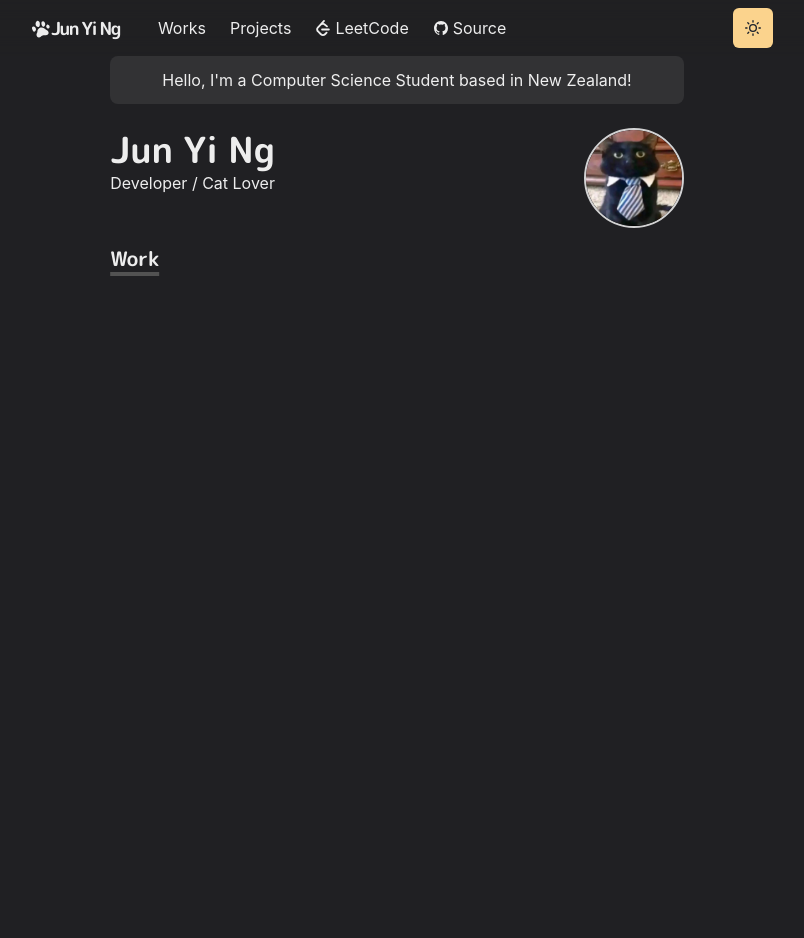
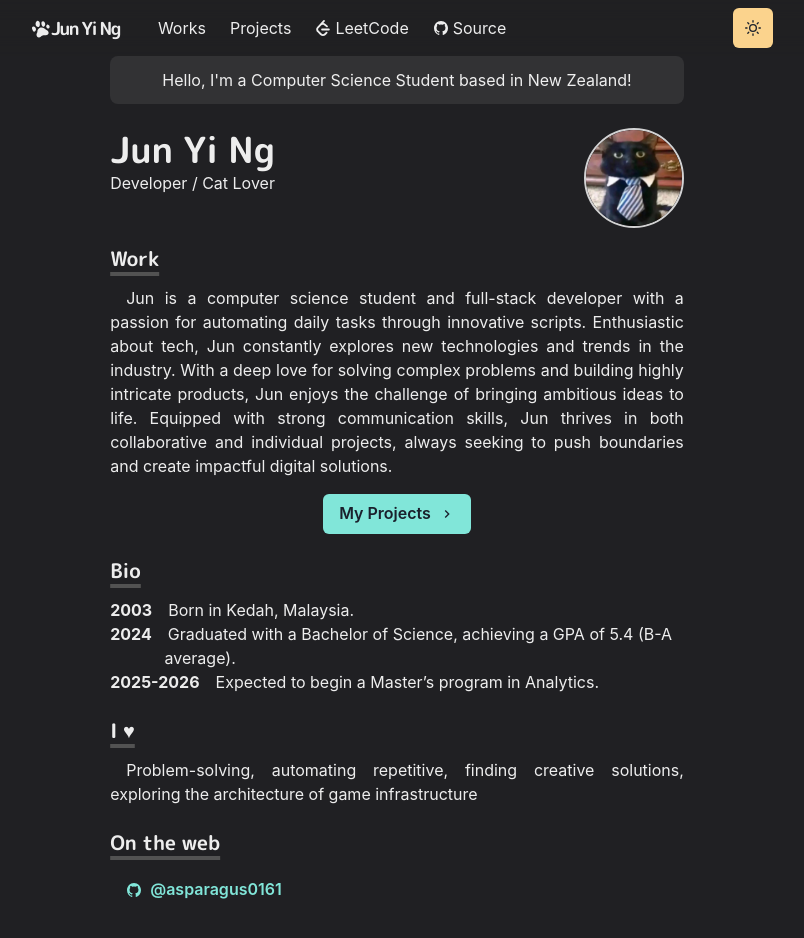
Before and after one commit to Jun0161/portfolio-website, a Next.js app: page / in a window 1280 px wide. Shown: the top 938 px of the page, without its empty margins (243-1047 px from the left). Before the commit the page ends 800 px from the top, so only its background shows below. Built offline with nearby package versions, Linux system fonts and the light colour scheme.

Commit message:
Main completed, added animation to theme swap

```diff
--- /dev/null
+++ b/components/bio.js
@@ -0,0 +1,12 @@
+import { Box } from "@chakra-ui/react"
+import styled from "@emotion/styled"
+
+export const BioSection = styled(Box) `
+padding-left: 3.4em;
+text-indent: -3.4em;
+`
+
+export const BioYear = styled.span`
+font-weight: bold;
+margin-right: 1em;
+`
--- /dev/null
+++ b/components/paragraph.js
@@ -0,0 +1,8 @@
+import styled from '@emotion/styled'
+
+const Paragraph = styled.p`
+  text-align: justify;
+  text-indent: 1em;
+`
+
+export default Paragraph
--- a/components/theme-toggle-button.js
+++ b/components/theme-toggle-button.js
@@ -1,16 +1,28 @@
-import { IconButton, useColorMode, useColorModeValue } from "@chakra-ui/react";
-import { SunIcon, MoonIcon } from "@chakra-ui/icons";
+import { AnimatePresence, motion } from 'framer-motion'
+import { IconButton, useColorMode, useColorModeValue } from '@chakra-ui/react'
+import { SunIcon, MoonIcon } from '@chakra-ui/icons'
 
 const ThemeToggleButton = () => {
-  const { toggleColorMode } = useColorMode();
+  const { toggleColorMode } = useColorMode()
   return (
-    <IconButton
-      aria-label="Toggle theme"
-      colorScheme={useColorModeValue("purple", "orange")}
-      icon={useColorModeValue(<MoonIcon />, <SunIcon />)}
-      onClick={toggleColorMode}
-    ></IconButton>
-  );
-};
+    <AnimatePresence mode="wait" initial={false}>
+      <motion.div
+        style={{ display: 'inline-block' }}
+        key={useColorModeValue('light', 'dark')}
+        initial={{ y: -20, opacity: 0 }}
+        animate={{ y: 0, opacity: 1 }}
+        exit={{ y: 20, opacity: 0 }}
+        transition={{ duration: 0.2 }}
+      >
+        <IconButton
+          aria-label="Toggle theme"
+          colorScheme={useColorModeValue('purple', 'orange')}
+          icon={useColorModeValue(<MoonIcon />, <SunIcon />)}
+          onClick={toggleColorMode}
+        ></IconButton>
+      </motion.div>
+    </AnimatePresence>
+  )
+}
 
-export default ThemeToggleButton;
+export default ThemeToggleButton
--- a/pages/index.js
+++ b/pages/index.js
@@ -1,14 +1,35 @@
-import { Container, Box, Heading, Image, useColorModeValue} from "@chakra-ui/react";
-import Section from "../components/section"
+import {
+  Link,
+  Container,
+  Box,
+  Heading,
+  Image,
+  useColorModeValue,
+  Button,
+  List,
+  ListItem
+} from '@chakra-ui/react'
+import NextLink from 'next/link'
+import Section from '../components/section'
+import Paragraph from '../components/paragraph'
+import { ChevronRightIcon } from '@chakra-ui/icons'
+import { BioSection, BioYear } from '../components/bio'
+import { IoLogoGithub } from 'react-icons/io5'
 
 const Page = () => {
   return (
     <Container>
-      <Box borderRadius="lg" bg={useColorModeValue("whiteAlpha.500", "whiteAlpha.200")} p={3} mb={6} align="center">
+      <Box
+        borderRadius="lg"
+        bg={useColorModeValue('whiteAlpha.500', 'whiteAlpha.200')}
+        p={3}
+        mb={6}
+        align="center"
+      >
         Hello, I&apos;m a Computer Science Student based in New Zealand!
       </Box>
 
-      <Box display={{ md: "flex" }}>
+      <Box display={{ md: 'flex' }}>
         <Box flexGrow={1}>
           <Heading as="h2" variant="page-title">
             Jun Yi Ng
@@ -21,15 +42,88 @@ const Page = () => {
           ml={{ md: 6 }}
           align="center"
         >
-          <Image borderColor="whiteAlpha.800" borderWidth={2} borderStyle="solid" maxWidth="100px" display="inline-block" borderRadius="full" src="/69883534.jfif" alt="Profile Image"/>
+          <Image
+            borderColor="whiteAlpha.800"
+            borderWidth={2}
+            borderStyle="solid"
+            maxWidth="100px"
+            display="inline-block"
+            borderRadius="full"
+            src="/69883534.jfif"
+            alt="Profile Image"
+          />
         </Box>
       </Box>
       <Section delay={0.1}>
-        <Heading as ="h3" variant="section-title">
-            Work
+        <Heading as="h3" variant="section-title">
+          Work
         </Heading>
+        <Paragraph>
+          Jun is a computer science student and full-stack developer with a
+          passion for automating daily tasks through innovative scripts.
+          Enthusiastic about tech, Jun constantly explores new technologies and
+          trends in the industry. With a deep love for solving complex problems
+          and building highly intricate products, Jun enjoys the challenge of
+          bringing ambitious ideas to life. Equipped with strong communication
+          skills, Jun thrives in both collaborative and individual projects,
+          always seeking to push boundaries and create impactful digital
+          solutions.
+        </Paragraph>
+        <Box align="center" my={4}>
+          <NextLink href="/projects">
+            <Button rightIcon={<ChevronRightIcon />} colorScheme="teal">
+              My Projects
+            </Button>
+          </NextLink>
+        </Box>
       </Section>
+      <Section delay={0.2}>
+        <Heading as="h3" variant="section-title">
+          Bio
+        </Heading>
+        <BioSection>
+          <BioYear>2003</BioYear>
+          Born in Kedah, Malaysia.
+        </BioSection>
+        <BioSection>
+          <BioYear>2024</BioYear>
+          Graduated with a Bachelor of Science, achieving a GPA of 5.4 (B-A
+          average).
+        </BioSection>
+        <BioSection>
+          <BioYear>2025-2026</BioYear>
+          Expected to begin a Master’s program in Analytics.
+        </BioSection>
+      </Section>
+      <Section delay={0.3}>
+        <Heading as="h3" variant="section-title">
+          I ♥
+        </Heading>
+        <Paragraph>
+        Problem-solving, automating repetitive, finding creative solutions, exploring the architecture of game infrastructure
+        </Paragraph>
+      </Section>
+
+      <Section delay={0.3}>
+        <Heading as="h3" variant="section-title">
+          On the web
+        </Heading>
+        <List>
+          <ListItem>
+            <Link href="https://github.com/asparagus0161" target="_blank">
+              <Button
+                variant="ghost"
+                colorScheme="teal"
+                leftIcon={<IoLogoGithub />}
+              >
+                @asparagus0161
+              </Button>
+            </Link>
+          </ListItem>
+          </List>
+          </Section>
     </Container>
-  );
-};
-export default Page;
+  )
+}
+
+export default Page
```
